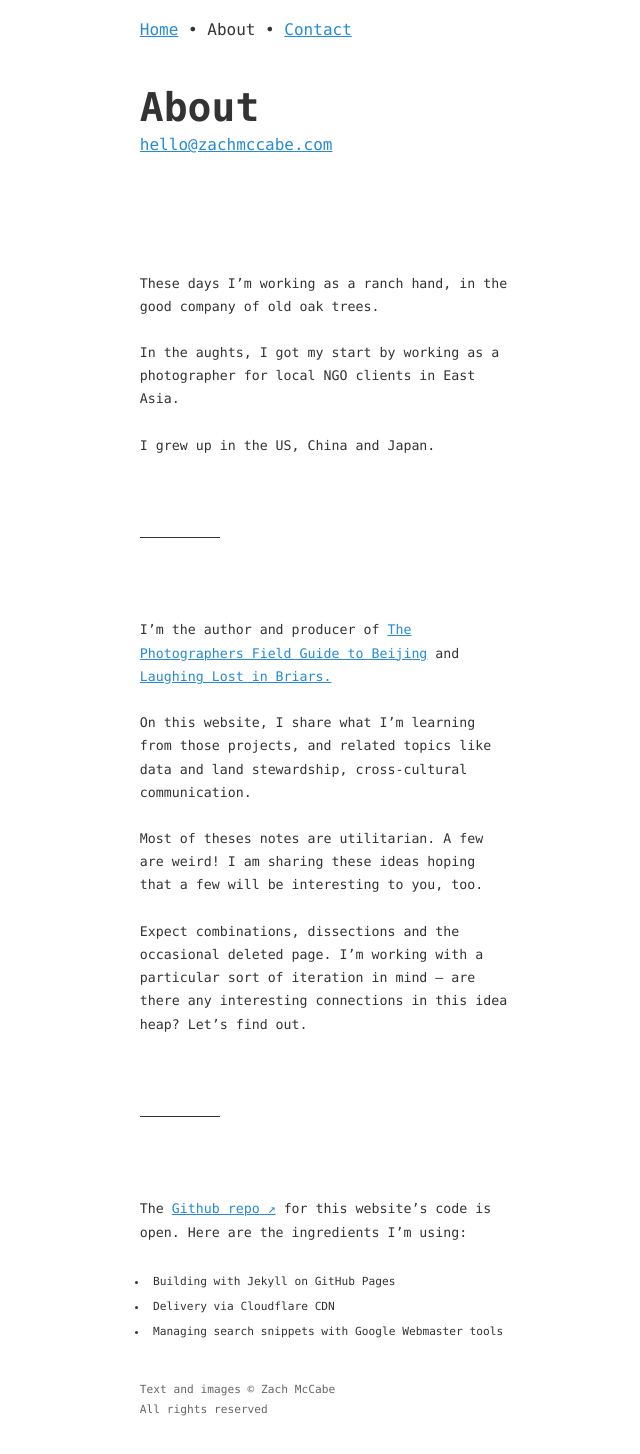
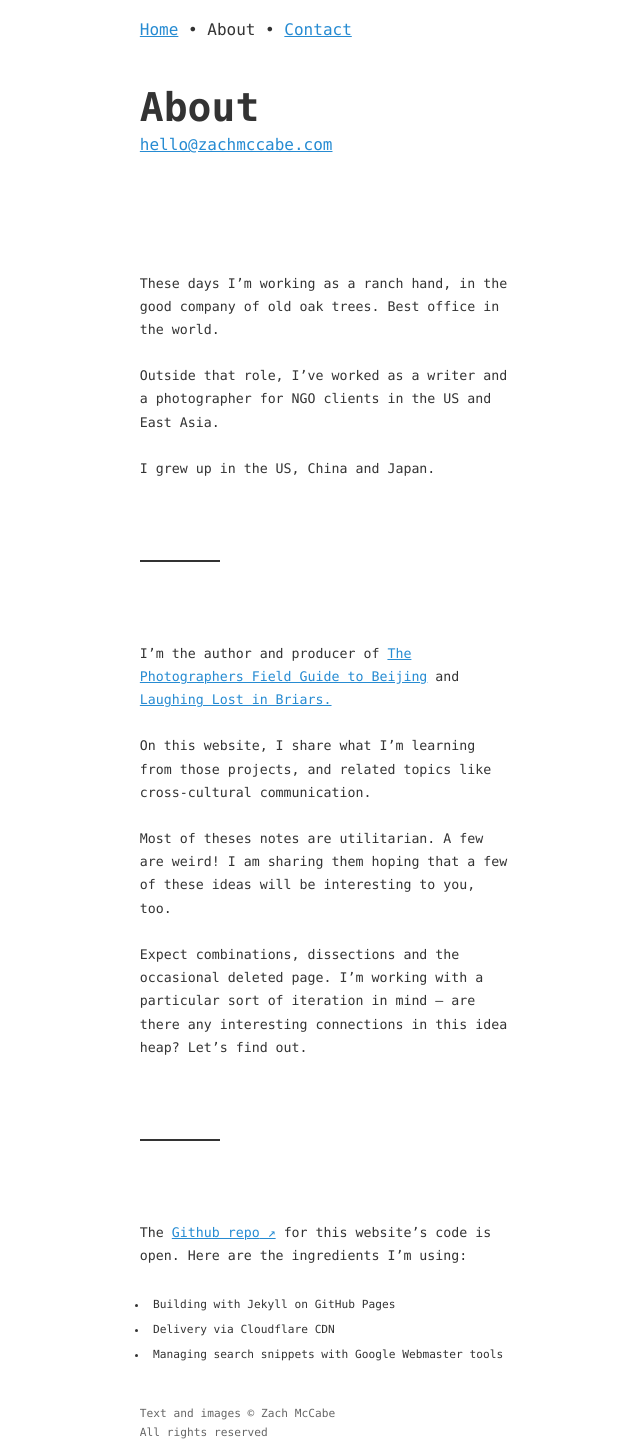
Before and after one commit to zachmccabe/zachmccabe.github.io, a Jekyll site: the page built from about.md, in a window 1280 px wide. Shown: the whole page, without its empty margins (179-819 px from the left). Built offline with Jekyll 4.4.1, drawn with Linux system fonts in a browser that asks for light colours; before the commit the page ends 1431 px from its top, so only the background shows below that.

Commit message:
Update about.md
Copy tweaks

```diff
--- a/about.md
+++ b/about.md
@@ -9,9 +9,9 @@ description: "On this website, I share what I’m learning about The Photographe
 
 
 
-These days I'm working as a ranch hand, in the good company of old oak trees.
+These days I'm working as a ranch hand, in the good company of old oak trees. Best office in the world.
 
-In the aughts, I got my start by working as a photographer for local NGO clients in East Asia.
+Outside that role, I've worked as a writer and a photographer for NGO clients in the US and East Asia.
 
 I grew up in the US, China and Japan.
 
@@ -21,11 +21,11 @@ I grew up in the US, China and Japan.
 
 I'm the author and producer of [The Photographers Field Guide to Beijing] and [Laughing Lost in Briars.]
 
-On this website, I share what I'm learning from those projects, and related topics like data and land stewardship, cross-cultural communication.
+On this website, I share what I'm learning from those projects, and related topics like cross-cultural communication.
 
-Most of theses notes are utilitarian. A few are weird! I am sharing these ideas hoping that a few will be interesting to you, too.
+Most of theses notes are utilitarian. A few are weird! I am sharing them hoping that a few of these ideas will be interesting to you, too.
 
-Expect combinations, dissections and the occasional deleted page. I’m working with a particular sort of iteration in mind — are there any interesting connections in this idea heap? Let's find out.
+Expect combinations, dissections and the occasional deleted page. I'm working with a particular sort of iteration in mind — are there any interesting connections in this idea heap? Let's find out.
 
 [The Photographers Field Guide to Beijing]: https://www.zachmccabe.com/beijing
 
```
